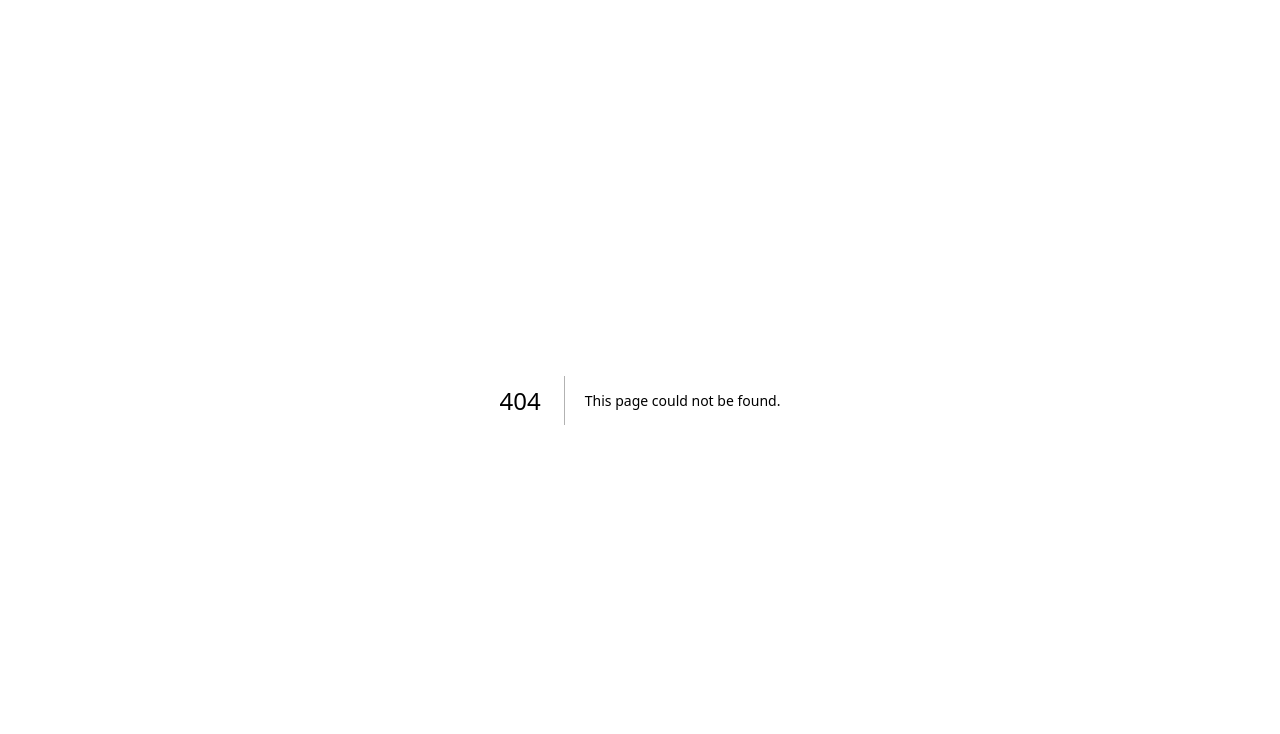
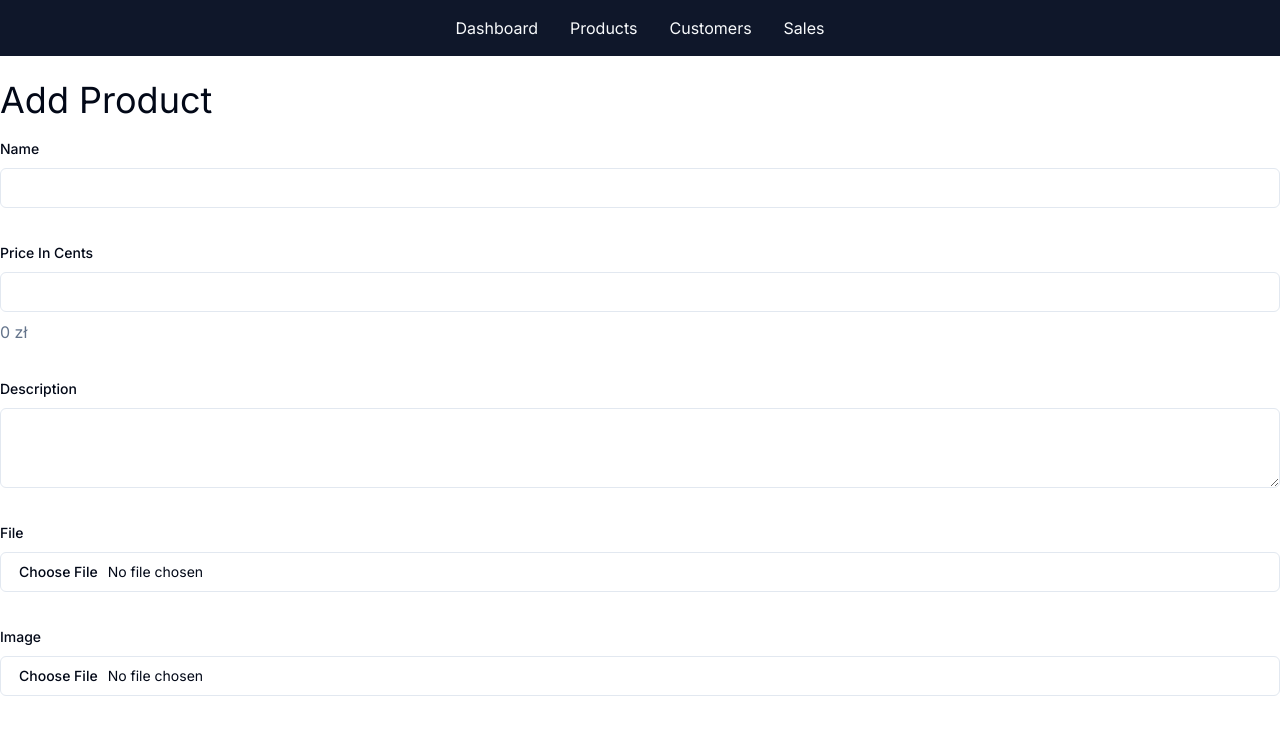
Before and after one commit to Vlad-stackover/E-commerce, a Next.js app in the folder ecommerce/: page /admin/products/new in a window 1280 px wide. Before the commit this address had no page. Shown: the top 734 px of the page. Built offline with nearby package versions, Linux system fonts and the light colour scheme.

Commit message:
Form for add Product

```diff
--- a/ecommerce/package.json
+++ b/ecommerce/package.json
@@ -10,6 +10,7 @@
   },
   "dependencies": {
     "@prisma/client": "^5.21.1",
+    "@radix-ui/react-label": "^2.1.0",
     "@radix-ui/react-slot": "^1.1.0",
     "class-variance-authority": "^0.7.0",
     "classnames": "^2.5.1",
--- /dev/null
+++ b/ecommerce/src/app/admin/products/_components/ProductForm.tsx
@@ -0,0 +1,44 @@
+"use client"
+
+import { Input } from "@/components/ui/input"
+import { Label } from "@/components/ui/label"
+import { Textarea } from "@/components/ui/textarea"
+import { formatCurrency } from "@/lib/formatters"
+import { useState } from "react"
+
+export function ProductForm(){
+
+    const [priceInCents, setPriceInCents] = useState<number>()
+
+    return <form className="space-y-8">
+
+        <div className="space-y-2">
+            <Label htmlFor="name" >Name</Label>
+            <Input type="text" id="name" name="name" required/>
+        </div>
+
+        <div className="space-y-2">
+            <Label htmlFor="priceInCents">Price In Cents</Label>
+            <Input type="number" id="priceInCents" name="priceInCents" required
+                value={priceInCents}
+                onChange={e => setPriceInCents(Number(e.target.value) || undefined)}
+            />
+            <div className="text-muted-foreground">{formatCurrency((priceInCents || 0) / 100)}</div>
+        </div>
+
+        <div className="space-y-2">
+            <Label htmlFor="description" >Description</Label>
+            <Textarea id="description" name="description" required/>
+        </div>
+
+        <div className="space-y-2">
+            <Label htmlFor="file" >File</Label>
+            <Input type="file" id="file" name="file" required/>
+        </div>
+        <div className="space-y-2">
+            <Label htmlFor="image" >Image</Label>
+            <Input type="file" id="image" name="image" required/>
+        </div>
+
+    </form>
+}
--- /dev/null
+++ b/ecommerce/src/app/admin/products/new/page.tsx
@@ -0,0 +1,9 @@
+import { PageHeader } from "../../_components/PageHeader";
+import { ProductForm } from "../_components/ProductForm";
+
+export default function NewProductPage(){
+    return <>
+        <PageHeader>Add Product</PageHeader>
+        <ProductForm/>
+    </>
+}
--- a/ecommerce/src/app/admin/products/page.tsx
+++ b/ecommerce/src/app/admin/products/page.tsx
@@ -1,7 +1,7 @@
 import { Button } from "@/components/ui/button";
 import { PageHeader } from "../_components/PageHeader";
 import Link from "next/link";
-import { Table, TableHead, TableHeader, TableRow } from "@/components/ui/table";
+import { Table, TableBody, TableHead, TableHeader, TableRow } from "@/components/ui/table";
 
 export default function AdminProductsPage(){
     return (
@@ -34,6 +34,9 @@
                         </TableHead>
                     </TableRow>
                 </TableHeader>
+                <TableBody>
+
+                </TableBody>
         </Table>
     )
 
--- /dev/null
+++ b/ecommerce/src/components/ui/input.tsx
@@ -0,0 +1,25 @@
+import * as React from "react"
+
+import { cn } from "@/lib/utils"
+
+export interface InputProps
+  extends React.InputHTMLAttributes<HTMLInputElement> {}
+
+const Input = React.forwardRef<HTMLInputElement, InputProps>(
+  ({ className, type, ...props }, ref) => {
+    return (
+      <input
+        type={type}
+        className={cn(
+          "flex h-10 w-full rounded-md border border-input bg-background px-3 py-2 text-sm ring-offset-background file:border-0 file:bg-transparent file:text-sm file:font-medium file:text-foreground placeholder:text-muted-foreground focus-visible:outline-none focus-visible:ring-2 focus-visible:ring-ring focus-visible:ring-offset-2 disabled:cursor-not-allowed disabled:opacity-50",
+          className
+        )}
+        ref={ref}
+        {...props}
+      />
+    )
+  }
+)
+Input.displayName = "Input"
+
+export { Input }
--- /dev/null
+++ b/ecommerce/src/components/ui/label.tsx
@@ -0,0 +1,26 @@
+"use client"
+
+import * as React from "react"
+import * as LabelPrimitive from "@radix-ui/react-label"
+import { cva, type VariantProps } from "class-variance-authority"
+
+import { cn } from "@/lib/utils"
+
+const labelVariants = cva(
+  "text-sm font-medium leading-none peer-disabled:cursor-not-allowed peer-disabled:opacity-70"
+)
+
+const Label = React.forwardRef<
+  React.ElementRef<typeof LabelPrimitive.Root>,
+  React.ComponentPropsWithoutRef<typeof LabelPrimitive.Root> &
+    VariantProps<typeof labelVariants>
+>(({ className, ...props }, ref) => (
+  <LabelPrimitive.Root
+    ref={ref}
+    className={cn(labelVariants(), className)}
+    {...props}
+  />
+))
+Label.displayName = LabelPrimitive.Root.displayName
+
+export { Label }
--- /dev/null
+++ b/ecommerce/src/components/ui/textarea.tsx
@@ -0,0 +1,24 @@
+import * as React from "react"
+
+import { cn } from "@/lib/utils"
+
+export interface TextareaProps
+  extends React.TextareaHTMLAttributes<HTMLTextAreaElement> {}
+
+const Textarea = React.forwardRef<HTMLTextAreaElement, TextareaProps>(
+  ({ className, ...props }, ref) => {
+    return (
+      <textarea
+        className={cn(
+          "flex min-h-[80px] w-full rounded-md border border-input bg-background px-3 py-2 text-sm ring-offset-background placeholder:text-muted-foreground focus-visible:outline-none focus-visible:ring-2 focus-visible:ring-ring focus-visible:ring-offset-2 disabled:cursor-not-allowed disabled:opacity-50",
+          className
+        )}
+        ref={ref}
+        {...props}
+      />
+    )
+  }
+)
+Textarea.displayName = "Textarea"
+
+export { Textarea }
```
Also changed, not shown: 2 other files (tests, documents, lock files or other folders).
